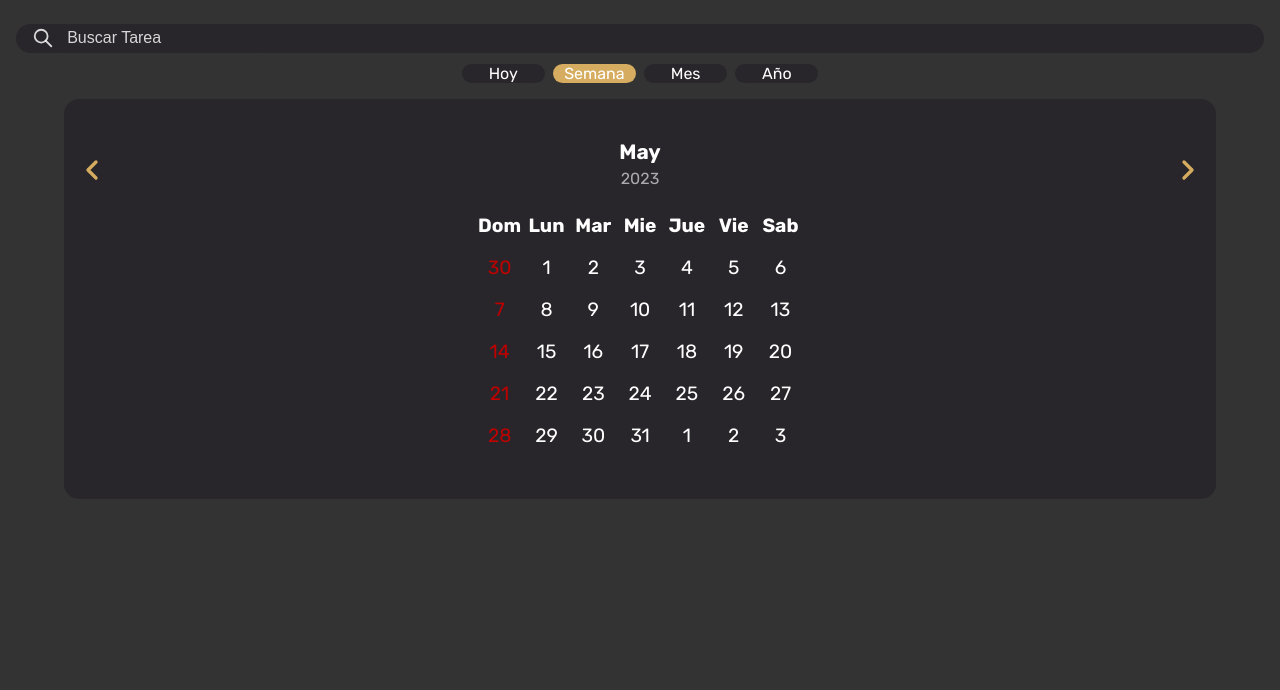
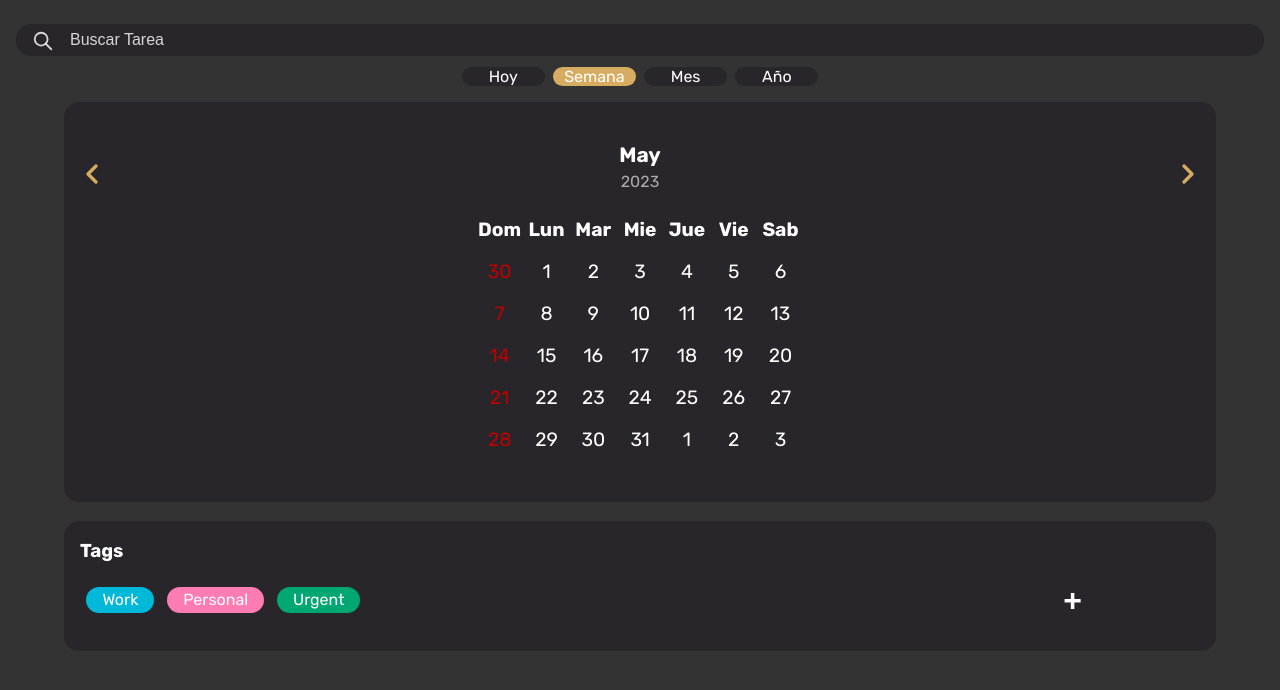
Before and after one commit to Ance7/Projects, a Next.js app in the folder calendar-app/: page / in a window 1280 px wide. Shown: the top 690 px of the page. Built offline with nearby package versions, Linux system fonts and the light colour scheme.

Commit message:
Creating Tag component

```diff
--- a/calendar-app/app/globals.css
+++ b/calendar-app/app/globals.css
@@ -44,16 +44,21 @@ header {
 }
 
 .calendar-options input {
-  height: 1.8rem;
+  height: 2rem;
   background-color: var(--dark);
   border-radius: 15px;
   border: none;
   font-size: 1rem;
+  color: #ffffff;
+  padding: 0 0 0 1rem;
+}
+
+.calendar-options input:focus {
+  outline: none;
 }
 
 .calendar-options input::placeholder {
   color: #ffffffd0;
-  padding: 0 0.7rem;
 }
 
 .options {
@@ -83,6 +88,8 @@ main {
   width: 100vw;
   display: flex;
   justify-content: center;
+  flex-direction: column;
+  align-items: center;
 }
 
 .calendar-table {
--- a/calendar-app/app/layout.jsx
+++ b/calendar-app/app/layout.jsx
@@ -5,6 +5,7 @@ import ComponenteH from '@/components/header'
 import dynamic from 'next/dynamic'
 import { CalendarComponent } from '@/components/Calendar'
 import HeaderComponent from '@/components/Header'
+import Tags from '@/components/Tags'
 
 export default function RootLayout({ children }) {
   return (
@@ -31,6 +32,8 @@ export default function RootLayout({ children }) {
 
           <CalendarComponent />
 
+          <Tags />
+
           {children}
         </main>
       </body>
--- a/calendar-app/app/page.module.css
+++ b/calendar-app/app/page.module.css
@@ -0,0 +1,39 @@
+.tagsContainer {
+  display: flex;
+  flex-direction: column;
+  background-color: #28262B;
+  width: 90%;
+  color: white;
+  border-radius: 15px;
+  margin-top: 1.2rem;
+  min-height: 7rem;
+  padding: 0 1rem;
+}
+
+.tagsBody {
+  display: flex;
+  flex-direction: row;
+  max-width: 90%;
+  justify-content: space-between;
+  align-items: flex-start;
+}
+
+.tags {
+  display: flex;
+  flex-wrap: wrap;
+  align-items: center;
+  margin-bottom: 2rem;
+}
+
+.btnAddTask {
+  background-color: transparent;
+  border: none;
+  color: white;
+  font-size: 2rem;
+  font-weight: bold;
+}
+
+.searchInput:active {
+  border: none;
+  outline: none;
+}
--- a/calendar-app/components/Header.jsx
+++ b/calendar-app/components/Header.jsx
@@ -8,7 +8,7 @@ function HeaderComponent() {
       <div className='calendar-options'>
         <div className='calendar-search'>
           <div>{iconSearch}</div>
-          <input type='search' placeholder='Buscar Tarea' name='search'  />
+          <input type='search' placeholder='Buscar Tarea' name='search'/>
         </div>
         <div className='options'>
           <div>Hoy</div>
--- a/calendar-app/components/Tags.jsx
+++ b/calendar-app/components/Tags.jsx
@@ -1,16 +1,105 @@
 'use client'
 
+import styles from '../app/page.module.css'
 import React from 'react';
 import { useState } from 'react';
 
 const Tags = () => {
 
-  const [tags, setTags] = useState(['work', 'personal', 'urgent'])
+  const [tags, setTags] = useState(['Work', 'Personal', 'Urgent'])
   const [colorTag, setColorTag] = useState(['#00b8d8','#ff7cb3','#00a772'])
+  const [newTag, setNewTag] = useState('')
+  const [newColorTag, setNewColorTag] = useState('')
+
+  // const addEvent = () => {
+  //   return (
+  //     <div className={styles.createEventContainer}>
+  //       <h3>Create event</h3>
+  //       <div className={styles.createEventBody}>
+  //         <div className={styles.createEventText}>
+  //           <div className={styles.createEventInputs}>
+  //             <span>Name</span>
+  //             <input type='text' />
+  //           </div>
+  //           <div className={styles.createEventInputs}>
+  //             <span>Date</span>
+
+  //           </div>
+  //           <div className={styles.createEventInputs}>
+  //             <span>Time</span>
+
+  //           </div>
+  //           <div className={styles.createEventInputs}>
+  //             <span>Tag</span>
+
+  //           </div>
+  //           <div className={styles.createEventInputs}>
+  //             <span>Repeat</span>
+
+  //           </div>
+  //           <div className={styles.createEventInputs}>
+  //             <span>Location</span>
+  //           </div>
+  //           <div className={styles.createEventInputs}>
+  //             <span>Description</span>
+  //             <input type='text' />
+  //           </div>
+  //         </div>
+  //       </div>
+  //     </div>
+  //   )
+  // }
+
+  const handleNewTag = (e) => {
+    setNewTag(e.target.value)
+  }
+
+  const handleNewColorTag = (e) => {
+    setNewColorTag(e.target.value)
+  }
+
+  const addTag = () => {
+    return (
+      <div className={styles.addTagContainer}>
+        <h3>Nuevo Tag</h3>
+        <div className={styles.addTagBody}>
+          <div>
+            Nombre:
+            color:
+          </div>
+          <div>
+            <input type='text' onChange={handleNewTag} />
+            <input type='color' onChange={handleNewColorTag} />
+          </div>
+        </div>
+      </div>
+    )
+  }
 
   return (
-    <div>
+    <div className={styles.tagsContainer}>
+      <h3>Tags</h3>
+      <div className={styles.tagsBody}>
+        <div className={styles.tags}>
+          {
+            tags.map((tag, index) => {
+              return (
+                <div key={index}>
+                  <p style={{backgroundColor: colorTag[index], margin: '0.4rem', padding: '0.2rem 1rem', borderRadius: '15px'}}>
+                    {tag}
+                  </p>
+                </div>
+              )
+            })
+          }
 
+        </div>
+          {
+            tags.length < 5
+            ? <button className={styles.btnAddTask} onClick={() => addTag()}>+</button>
+            : null
+          }
+      </div>
     </div>
   );
 }
```
